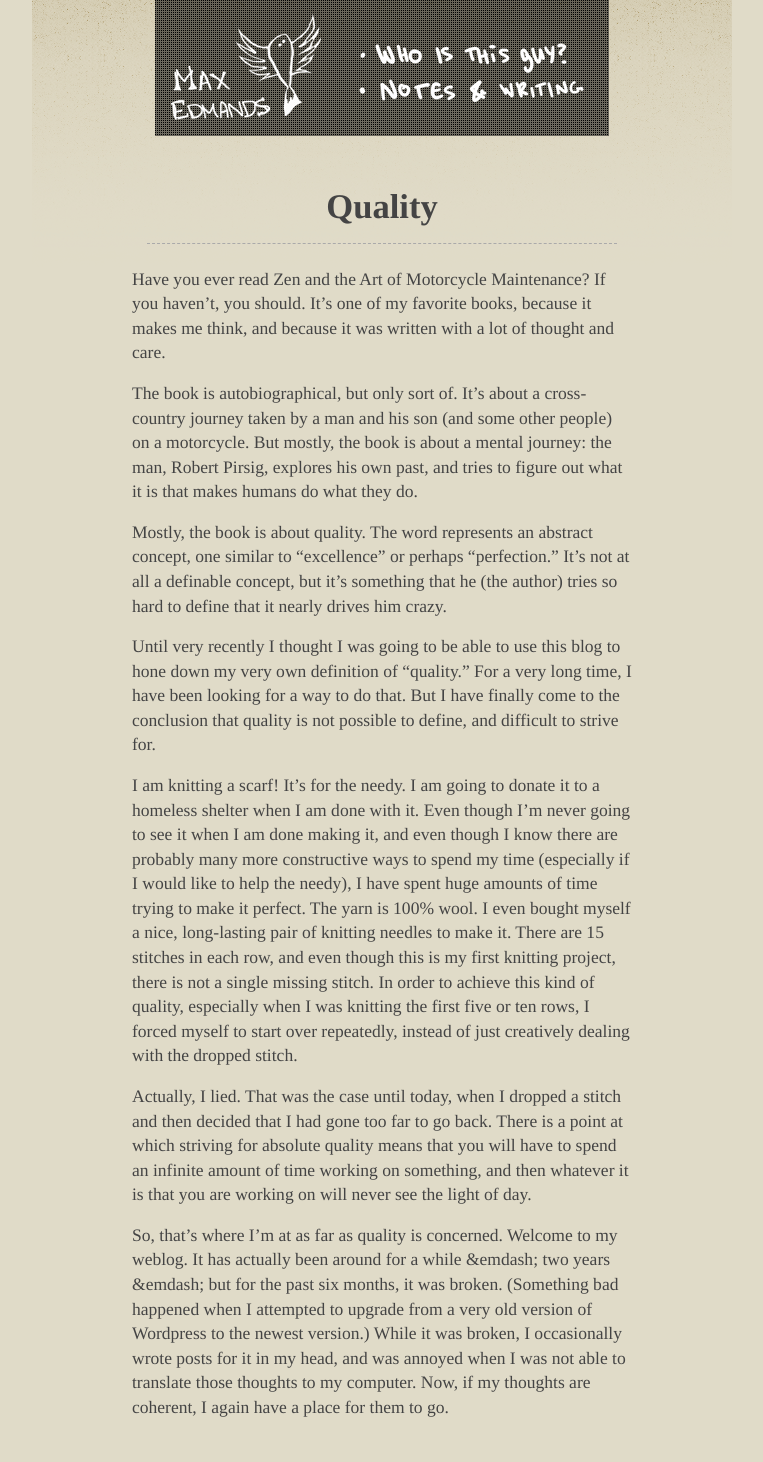
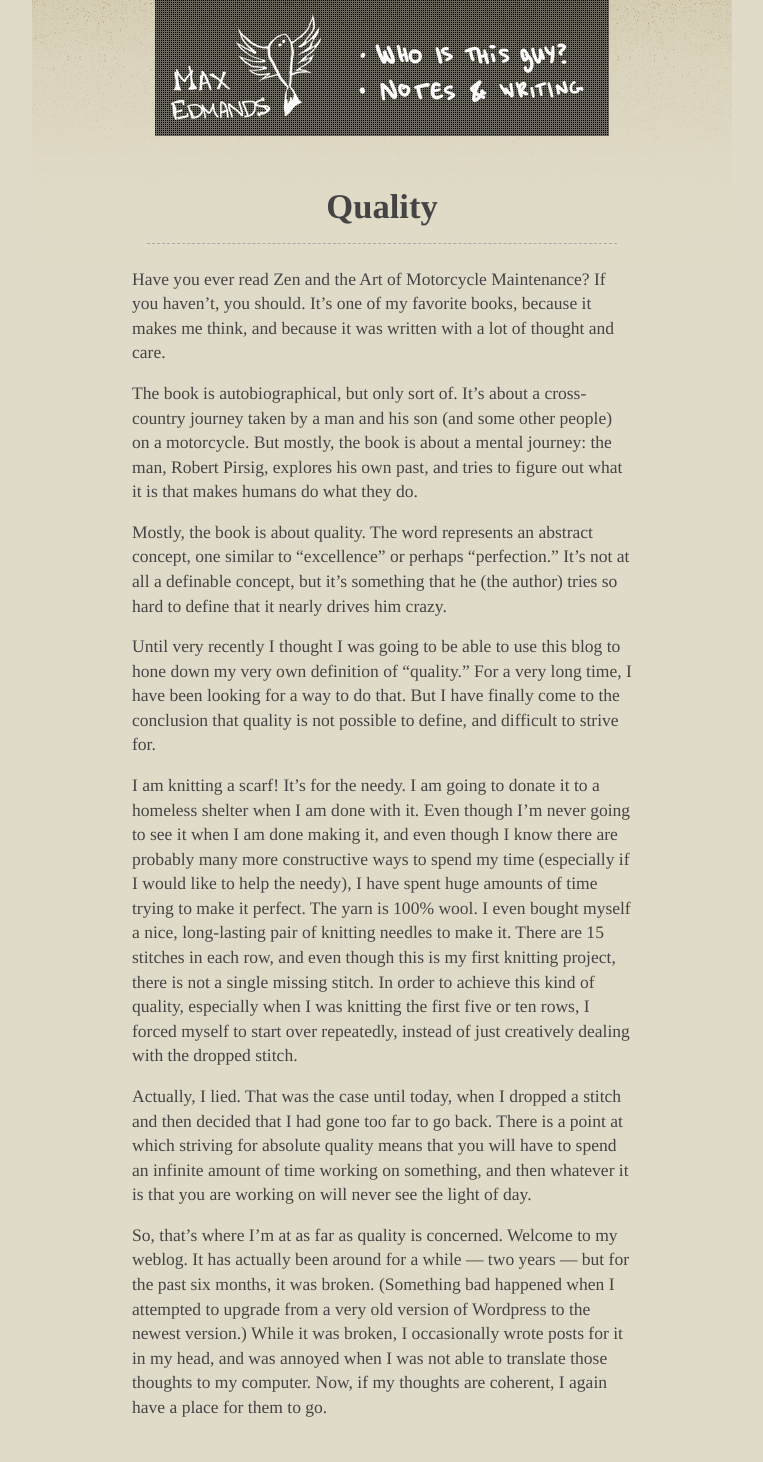
Before and after one commit to hazeledmands/demands.github.io, a Jekyll site: the page built from _posts/2008-11-19-quality.md, in a window 1280 px wide. Shown: the whole page, without its empty margins (258-1021 px from the left). Built offline with Jekyll 4.4.1, drawn with Linux system fonts in a browser that asks for light colours; some of the changed lines change nothing that is shown.

Commit message:
mdash, not emdash

```diff
--- a/_posts/2008-11-19-quality.md
+++ b/_posts/2008-11-19-quality.md
@@ -16,4 +16,4 @@ I am knitting a scarf! It’s for the needy. I am going to donate it to a homele
 
 Actually, I lied. That was the case until today, when I dropped a stitch and then decided that I had gone too far to go back. There is a point at which striving for absolute quality means that you will have to spend an infinite amount of time working on something, and then whatever it is that you are working on will never see the light of day.
 
-So, that’s where I’m at as far as quality is concerned. Welcome to my weblog. It has actually been around for a while &emdash; two years &emdash; but for the past six months, it was broken. (Something bad happened when I attempted to upgrade from a very old version of Wordpress to the newest version.) While it was broken, I occasionally wrote posts for it in my head, and was annoyed when I was not able to translate those thoughts to my computer. Now, if my thoughts are coherent, I again have a place for them to go.
+So, that’s where I’m at as far as quality is concerned. Welcome to my weblog. It has actually been around for a while &mdash; two years &mdash; but for the past six months, it was broken. (Something bad happened when I attempted to upgrade from a very old version of Wordpress to the newest version.) While it was broken, I occasionally wrote posts for it in my head, and was annoyed when I was not able to translate those thoughts to my computer. Now, if my thoughts are coherent, I again have a place for them to go.
```
